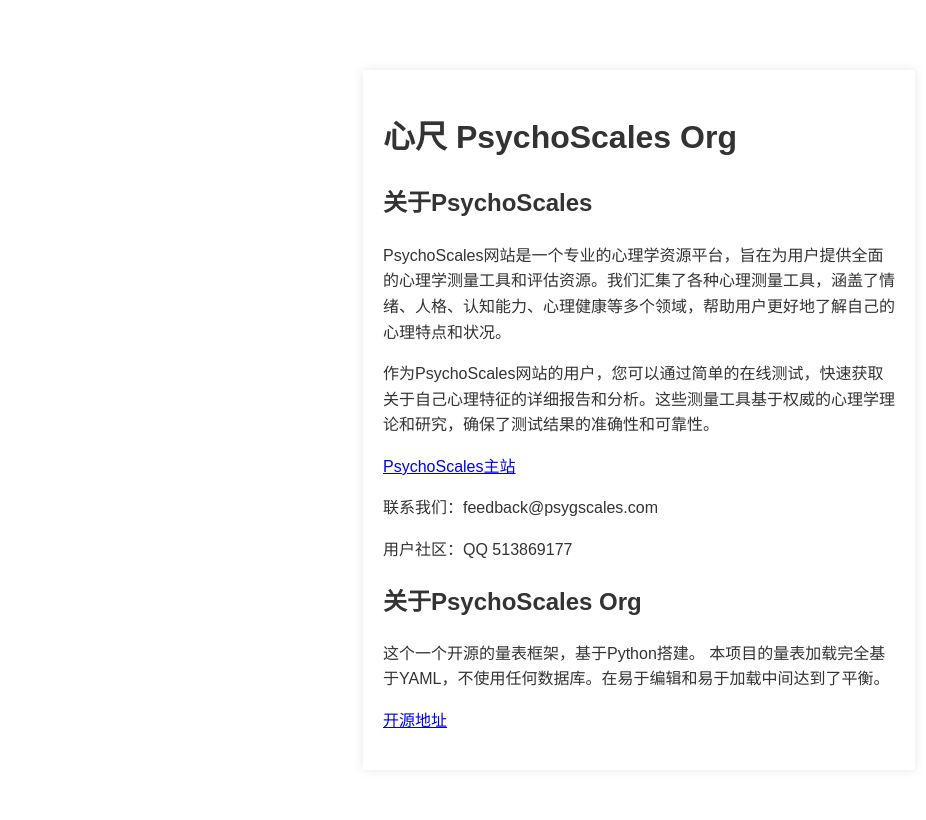
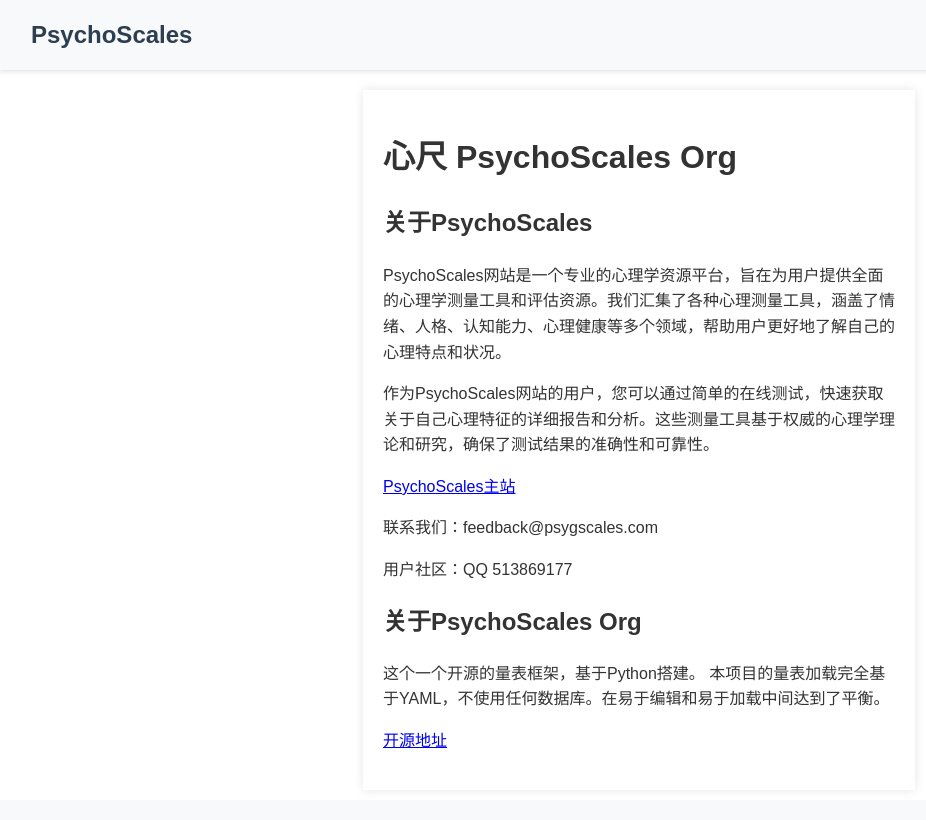
Before and after one commit to mxr612/PsychoScalesOrg, a FastAPI app: page / in a window 1280 px wide. Shown: the whole page, without its empty margins (1-927 px from the left). After the commit the page ends 748 px from the top, so only its background shows below. Run offline with FastAPI, Linux system fonts and the light colour scheme.

Commit message:
使用了html模板；增加了导航栏；将lang改为看起来更加通用的tag

```diff
--- a/app.py
+++ b/app.py
@@ -15,10 +15,10 @@ app.mount("/static", StaticFiles(directory="static"), name="static")
 def load_all_scales():
     scale_folder = 'scales'
     scales = {}
-    lang = {}
+    tags = {}
     try:
-        with open(os.path.join('langmap.yml'), 'r', encoding='utf-8') as f:
-            langmap = yaml.safe_load(f)
+        with open(os.path.join('tagmap.yml'), 'r', encoding='utf-8') as f:
+            tagmap = yaml.safe_load(f)
     except Exception as e:
         print(f"Error loading scale langmap: {e}")
     for filename in os.listdir(scale_folder):
@@ -28,18 +28,18 @@ def load_all_scales():
                     scale = yaml.safe_load(f)
                     scale['instructions']=markdown.markdown(scale['instructions'], extensions=['fenced_code','tables','mdx_math'])
                     scale['descriptions']=markdown.markdown(scale['descriptions'], extensions=['fenced_code','tables','mdx_math'])
-                    if 'lang' not in scale or scale['lang'] not in langmap:
-                        scale['lang']='other'
-                    lang[scale['lang']]=langmap[scale['lang']]
+                    if 'tag' not in scale or scale['tag'] not in tagmap:
+                        scale['tag']='other'
+                    tags[scale['tag']]=tagmap[scale['tag']]
                     scale_id = os.path.splitext(filename)[0] # 使用文件名作为标识
                     scales[scale_id] = scale
             except Exception as e:
                 print(f"Error loading scale {filename}: {e}")
-    return lang, scales
+    return tags, scales
 
 @app.get("/", response_class=HTMLResponse)
 async def index(request: Request):
-    lang, _ = load_all_scales()
+    tags, _ = load_all_scales()
     # 新增读取README.md的逻辑
     readme_content = ""
     try:
@@ -49,35 +49,37 @@ async def index(request: Request):
         pass  # 如果README不存在则静默失败
     return templates.TemplateResponse("index.html", {
         "request": request,
-        "lang": lang,
+        "tags": tags,
         "readme_content": readme_content  # 新增模板变量
     })
 
-@app.get("/{lang}", response_class=HTMLResponse)
-async def scale(request: Request, lang: str):
-    _, scales = load_all_scales()
+@app.get("/{tag}", response_class=HTMLResponse)
+async def list(request: Request, tag: str):
+    tags, scales = load_all_scales()
     return templates.TemplateResponse("list.html", {
         "request": request,
+        "tags": tags,
         "scales": scales,
-        "lang": lang
+        "tag": tag
     })
 
 @app.get("/scales/{scale_id}", response_class=HTMLResponse)
 async def scale(request: Request, scale_id: str):
-    _, scales = load_all_scales()
+    tags, scales = load_all_scales()
     scale = scales.get(scale_id)
     if scale:
         return templates.TemplateResponse("scale.html", {
             "request": request,
             "scale_id": scale_id,
-            "scale": scale
+            "scale": scale,
+            "tags":tags
         })
     raise HTTPException(status_code=404, detail="问卷未找到")
 
 @app.post("/scales/{scale_id}", response_class=HTMLResponse)
 async def result(request: Request, scale_id: str):
     form_data = await request.form()
-    lang, scales = load_all_scales()
+    tags, scales = load_all_scales()
     scale = scales.get(scale_id)
     if scale:
         # 这里可以添加保存数据到数据库等逻辑
@@ -95,7 +97,8 @@ async def result(request: Request, scale_id: str):
             "request": request,
             "responses": responses,
             "ranges": ranges,
-            "scale": scale
+            "scale": scale,
+            "tags":tags
         })
     raise HTTPException(status_code=404, detail="问卷未找到")
 
--- a/langmap.yml
+++ /dev/null
@@ -1,3 +0,0 @@
-other: 未分类 Other
-zh: 中文
-en: English
--- a/scales/CBF-PI-B.yml
+++ b/scales/CBF-PI-B.yml
@@ -1,5 +1,5 @@
 title: 中国大五人格问卷（简式版）
-lang: zh
+tag: zh
 instructions: 下面是一些描述人们性格特点的句子，请根据每个句子与您性格相符程度选择相应的数字。1-6分别代表完全不符合、大部分不符合、有点不符合、有点符合、大部分符合、完全符合。
 descriptions: |
   中国大五人格问卷（CBF-PI）是由王孟成和戴晓阳等编制的，中国拥有其知识产权的人格问卷（相比NEO-PI）。此处是基于其简化的问卷，与完整版问卷的各项相关系数的$r$神经质最小的$0.886$、宜人性最大的$0.922$。
--- a/scales/Symptom Checklist-90 (SCL90).yml
+++ b/scales/Symptom Checklist-90 (SCL90).yml
@@ -1,5 +1,5 @@
 title: Symptom Checklist-90 (SCL90)
-lang: en
+tag: en
 instructions: |
   Below is a list of problems and complaints that people sometimes have. Please read each one carefully. After you have done so, select one of the numbered descriptors that best describes HOW
   MUCH THAT PROBLEM HAS BOTHERED OR DISTRESSED YOU DURING THE
--- a/scales/中庸实践思维量表.yml
+++ b/scales/中庸实践思维量表.yml
@@ -1,5 +1,5 @@
 title: 中庸实践思维量表
-lang: zh
+tag: zh
 instructions: |
   以下题目是对个人思维方式的描述，不需要过多考虑，请根据你平时的真实想法，或者假设遇到所说的情形时，内心里自动出现的想法进行选择，根据符合度进行打分，答案并无对错之分。
 
--- a/static/styles.css
+++ b/static/styles.css
@@ -12,7 +12,7 @@ body {
     min-height: 100vh;
 }
 
-.content {
+main {
     /* 可选：添加一些内边距，让内容不紧贴容器边缘 */
     padding: 20px;
     box-shadow: 0 0 10px rgba(0, 0, 0, 0.1);
@@ -26,7 +26,7 @@ body {
 }
 
 @media (max-width: 768px) {
-    .content {
+    main {
         width: 95%;
         /* 全屏展示 */
         padding-top: 10px;
@@ -62,3 +62,51 @@ body {
     background-color: #007BFF;
     color: white;
 }
+
+/* 导航栏样式 */
+nav {
+    position: fixed;
+    top: 0;
+    left: 0;
+    right: 0;
+    background-color: #f8f9fa;
+    padding: 1rem 2rem;
+    box-shadow: 0 2px 4px rgba(0, 0, 0, 0.1);
+    display: flex;
+    justify-content: space-between;
+    align-items: center;
+}
+
+.nav-left .logo {
+    font-weight: 700;
+    font-size: 1.5rem;
+    color: #2c3e50;
+    text-decoration: none;
+}
+
+.nav-links {
+    display: flex;
+    gap: 2rem;
+    list-style: none;
+    margin: 0;
+    padding: 0;
+}
+
+.nav-links a {
+    text-decoration: none;
+    color: #34495e;
+    font-weight: 500;
+    transition: color 0.3s ease;
+}
+
+.nav-links a:hover {
+    color: #3498db;
+}
+
+body {
+    margin: 0;
+    padding-top: 80px;
+    /* 增加顶部内边距避免内容被导航栏遮挡 */
+    min-height: calc(100vh - 80px);
+    /* 补偿导航栏高度 */
+}
--- /dev/null
+++ b/tagmap.yml
@@ -0,0 +1,3 @@
+other: 未分类 Other
+zh: 中文量表
+en: English Scales
--- /dev/null
+++ b/templates/base.html
@@ -0,0 +1,35 @@
+<!DOCTYPE html>
+<!-- <html lang="zh"> -->
+
+<head>
+    <meta charset="UTF-8">
+    <meta name="viewport" content="width=device-width, initial-scale=1.0">
+    <link rel="stylesheet" href="/static/styles.css">
+    <!-- 添加KaTeX支持 -->
+    <link rel="stylesheet" href="https://cdn.jsdelivr.net/npm/katex@0.16.9/dist/katex.min.css">
+    <script defer src="https://cdn.jsdelivr.net/npm/katex@0.16.9/dist/katex.min.js"></script>
+    <script defer src="https://cdn.jsdelivr.net/npm/katex@0.16.9/dist/contrib/auto-render.min.js" onload="renderMathInElement(document.body, {delimiters: [
+              {left: '$$', right: '$$', display: true},
+              {left: '$', right: '$', display: false}]});">
+            </script>
+    {% block head_extra %}{% endblock %}
+</head>
+
+<body>
+    <nav>
+        <div class="nav-left">
+            <a href="/" class="logo">PsychoScales</a>
+        </div>
+        <ul class="nav-links">
+            {% for key,value in tags.items() %}
+            <li><a href="/{{ key }}"">{{ value }}</a></li>
+                {% endfor %}
+        </ul>
+    </nav>
+    <br>
+    <main>
+        {% block main %}{% endblock %}
+    </main>
+</body>
+
+</html>
--- a/templates/index.html
+++ b/templates/index.html
@@ -1,31 +1,13 @@
-<!DOCTYPE html>
-<html lang="zh">
+{% extends 'base.html' %}
 
-<head>
-    <meta charset="UTF-8">
-    <meta name="viewport" content="width=device-width, initial-scale=1.0">
+{% block head_extra %}
 <title>心尺 PsychoScales</title>
-    <link rel="stylesheet" href="/static/styles.css">
-</head>
+{% endblock %}
 
-<body>
-    <div class="header">
-
-    </div>
-    <div class="content">
+{% block main %}
 {% if readme_content %}
 <div class="readme-section">
     {{ readme_content|safe }}
 </div>
 {% endif %}
-        <ul>
-            {% for key,value in lang.items() %}
-            <li><a href="/{{ key }}"">{{ value }}</a></li>
-            {% endfor %}
-        </ul>
-    </div>
-</body>
-
-
-
-</html>
+{% endblock %}
```
Also changed, not shown: templates/list.html (+6 -17 lines), templates/result.html (+5 -20 lines), templates/scale.html (+7 -22 lines). Lines whose indentation alone changed are shown as unchanged.
